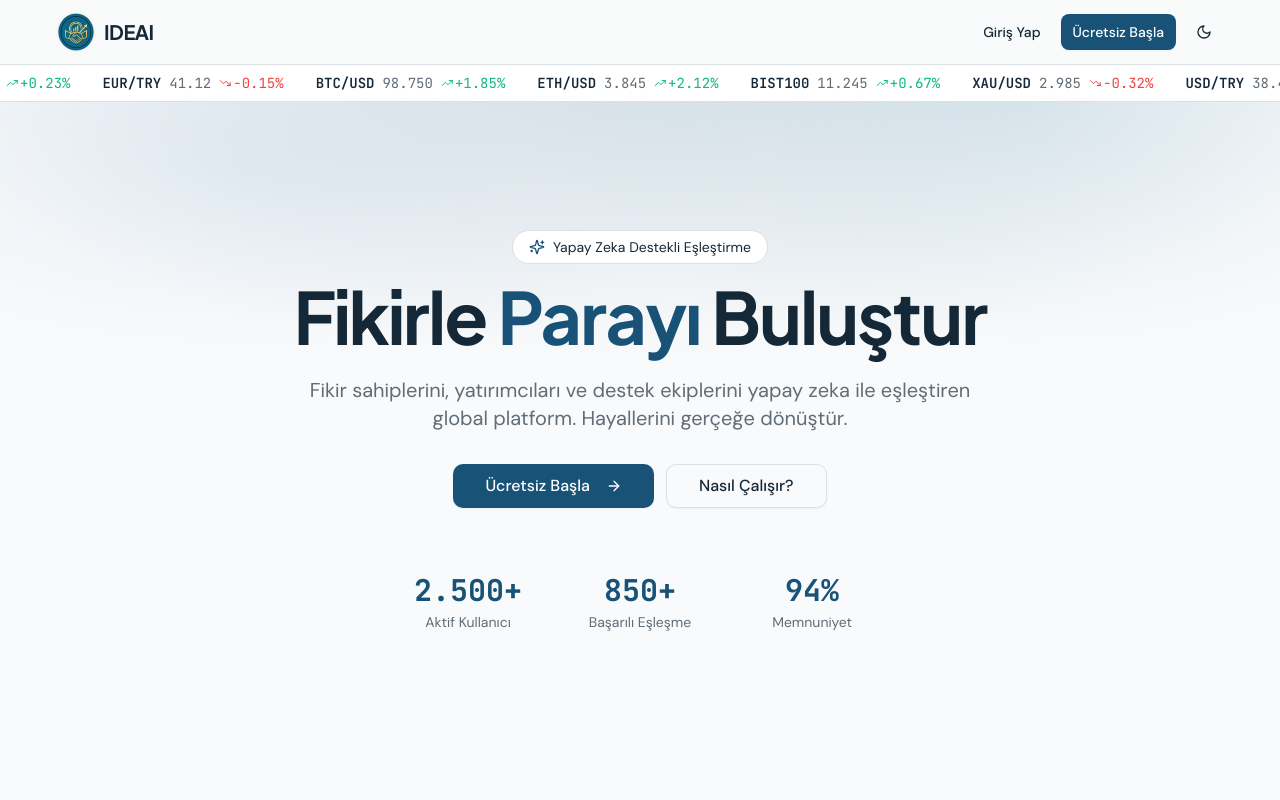
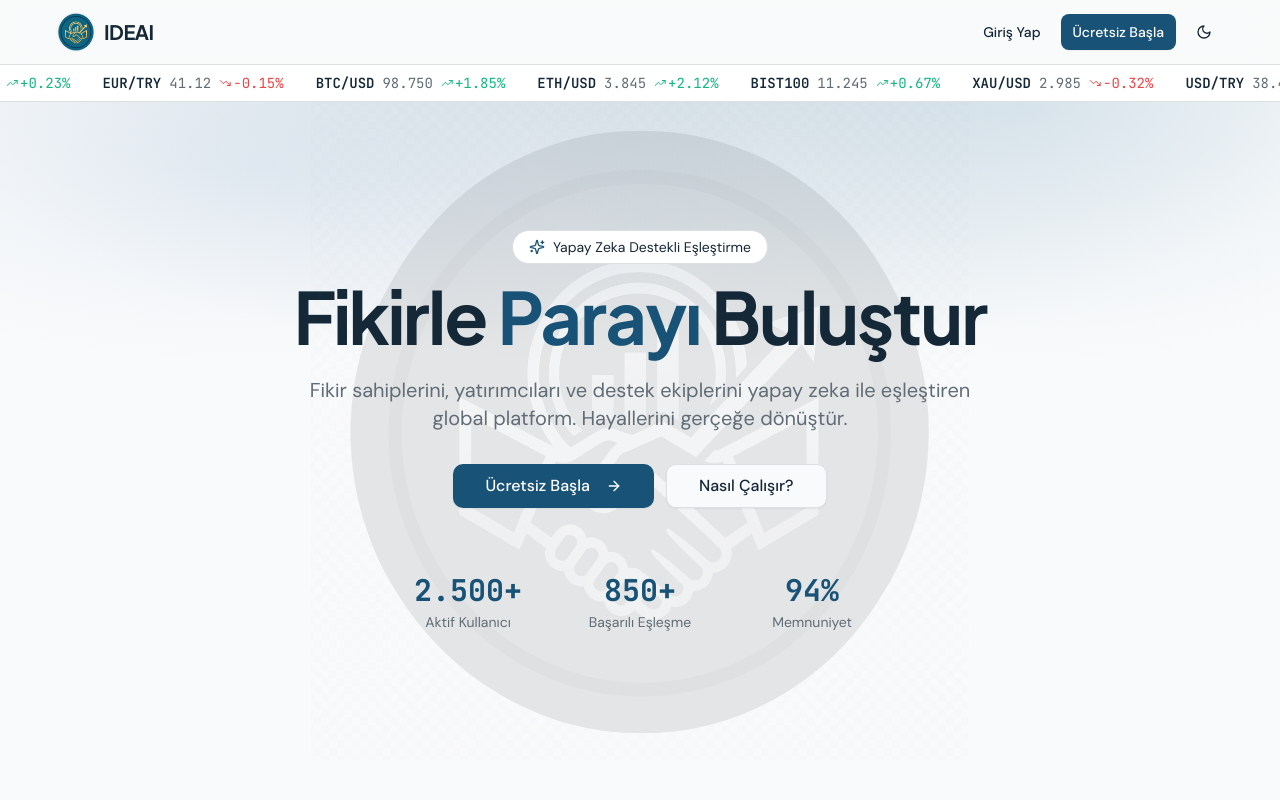
Before and after one commit to ugurmasat/ideai, a Next.js app: page / in a window 1280 px wide. Shown: the top 800 px of the page. Built offline with nearby package versions, Linux system fonts and the light colour scheme; no server answers.

Commit message:
fix: improve hero watermark logo visibility in both light and dark themes

```diff
--- a/components/home/hero-section.tsx
+++ b/components/home/hero-section.tsx
@@ -51,7 +51,7 @@ export function HeroSection() {
         alt=""
         fill
         priority
-        className="pointer-events-none absolute inset-0 -z-10 opacity-[0.06] dark:opacity-[0.03] object-contain mix-blend-screen"
+        className="pointer-events-none absolute inset-0 -z-10 opacity-[0.12] dark:opacity-[0.18] object-contain saturate-0 dark:invert"
       />
       <div className="mx-auto max-w-[1200px] px-4 py-20 md:py-32">
         <div className="flex flex-col items-center text-center">
```
